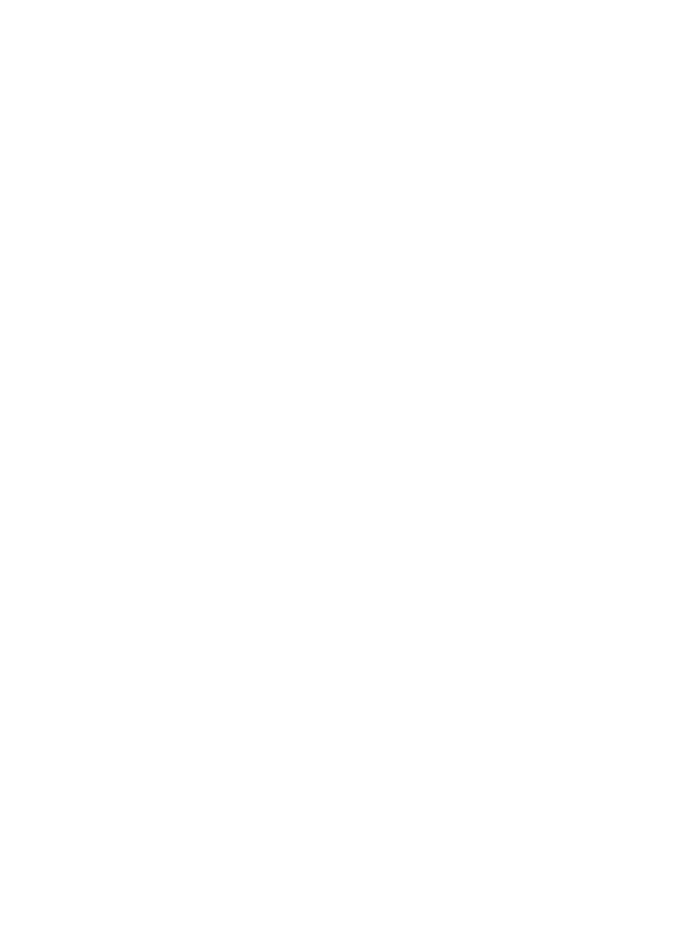
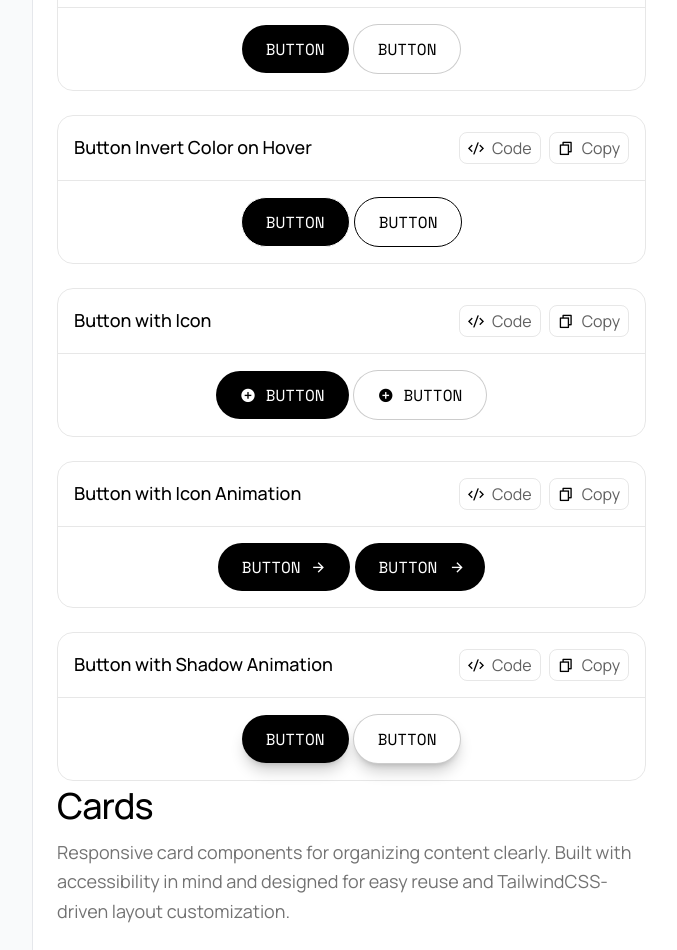
Before and after one commit to EriyaDev/vue-side-project, a Vue app: page /components in a window 1280 px wide. Shown: the part 1340-2290 px from the top of the page, without its empty margins (217-894 px from the left). Before the commit the page ends 1136 px from the top, so only its background shows below. Built offline with nearby package versions, Linux system fonts and the light colour scheme.

Commit message:
edit the view

```diff
--- a/src/views/ComponentsView.vue
+++ b/src/views/ComponentsView.vue
@@ -1,5 +1,6 @@
 <script setup>
 import ComponentObject from '@/components/ComponentObject.vue'
+import ComponentSection from '@/components/ComponentSection.vue'
 </script>
 
 <template>
@@ -146,6 +147,97 @@ import ComponentObject from '@/components/ComponentObject.vue'
           `"
         ></component-object>
       </div>
+
+      <component-section
+        name="Buttons"
+        description="Reusable, accessible buttons with multiple variants, sizes, and states. Fully responsive
+            and easily customizable using TailwindCSS utility classes for production-ready
+            interfaces."
+      >
+        <component-object
+          :name="'Button'"
+          :code="`
+          <button
+            class='bg-black text-white font-space-mono text-base  py-3 px-6 rounded-full hover:bg-black/75 transition-colors duration-300 hover:cursor-pointer uppercase'>
+            Button
+          </button>
+
+          <button
+            class='bg-white text-black font-space-mono text-base  py-3 px-6 rounded-full border border-black/20 hover:bg-black/5 transition-all hover:cursor-pointer uppercase'>
+            Button
+          </button>
+          `"
+        ></component-object>
+
+        <component-object
+          :name="'Button Invert Color on Hover'"
+          :code="`
+          <button
+            class='bg-black text-white font-space-mono text-base border py-3 px-6 rounded-full hover:bg-white hover:text-black  transition-all hover: duration-300 hover:cursor-pointer uppercase'>
+            Button
+          </button>
+
+          <button
+            class='bg-white text-black font-space-mono text-base border py-3 px-6 rounded-full hover:bg-black hover:text-white  transition-all hover: duration-300 hover:cursor-pointer uppercase'>
+            Button
+          </button>
+          `"
+        ></component-object>
+
+        <component-object
+          :name="'Button with Icon'"
+          :code="`
+          <button
+            class='bg-black text-white font-space-mono text-base  py-3 px-6 rounded-full hover:bg-black/75 transition-colors duration-300 hover:cursor-pointer uppercase'>
+            <i class='ri-add-circle-fill text-white'></i>
+            Button
+          </button>
+
+          <button
+            class='bg-white text-black font-space-mono text-base  py-3 px-6 rounded-full border border-black/20 hover:bg-black/5 transition-all hover:cursor-pointer uppercase'>
+            <i class='ri-add-circle-fill text-black'></i>
+            Button
+          </button>
+          `"
+        ></component-object>
+
+        <component-object
+          :name="'Button with Icon Animation'"
+          :code="`
+          <button
+            class='bg-black text-white font-space-mono text-base py-3 px-6 rounded-full hover:bg-black/75 transition-colors duration-300 hover:cursor-pointer uppercase group'>
+            Button
+            <i class='ri-arrow-right-line text-white group-hover:ml-2 transition-all'></i>
+          </button>
+
+          <button
+            class='relative bg-black text-white font-space-mono text-base py-3 pl-6 pr-12 rounded-full hover:bg-black/75 transition-colors duration-300 hover:cursor-pointer uppercase group'>
+            Button
+            <i class='absolute ri-arrow-right-line text-white group-hover:-rotate-45 transition-all right-5'></i>
+          </button>
+          `"
+        ></component-object>
+
+        <component-object
+          :name="'Button with Shadow Animation'"
+          :code="`
+          <button
+            class='bg-black shadow-lg shadow-black/20 text-white font-space-mono text-base py-3 px-6 rounded-full hover:bg-black/75 transition-all duration-300 hover:cursor-pointer hover:shadow-none hover:translate-y-1 uppercase'>
+            Button
+          </button>
+
+          <button
+            class='bg-white shadow-lg shadow-black/20 text-black font-space-mono text-base py-3 px-6 rounded-full border border-black/20 hover:bg-black/5 transition-all hover:cursor-pointer hover:shadow-none hover:translate-y-1 uppercase'>
+            Button
+          </button>
+          `"
+        ></component-object>
+      </component-section>
+
+      <component-section
+        name="Cards"
+        description="Responsive card components for organizing content clearly. Built with accessibility in mind and designed for easy reuse and TailwindCSS-driven layout customization."
+      ></component-section>
     </main>
   </div>
 </template>
```
